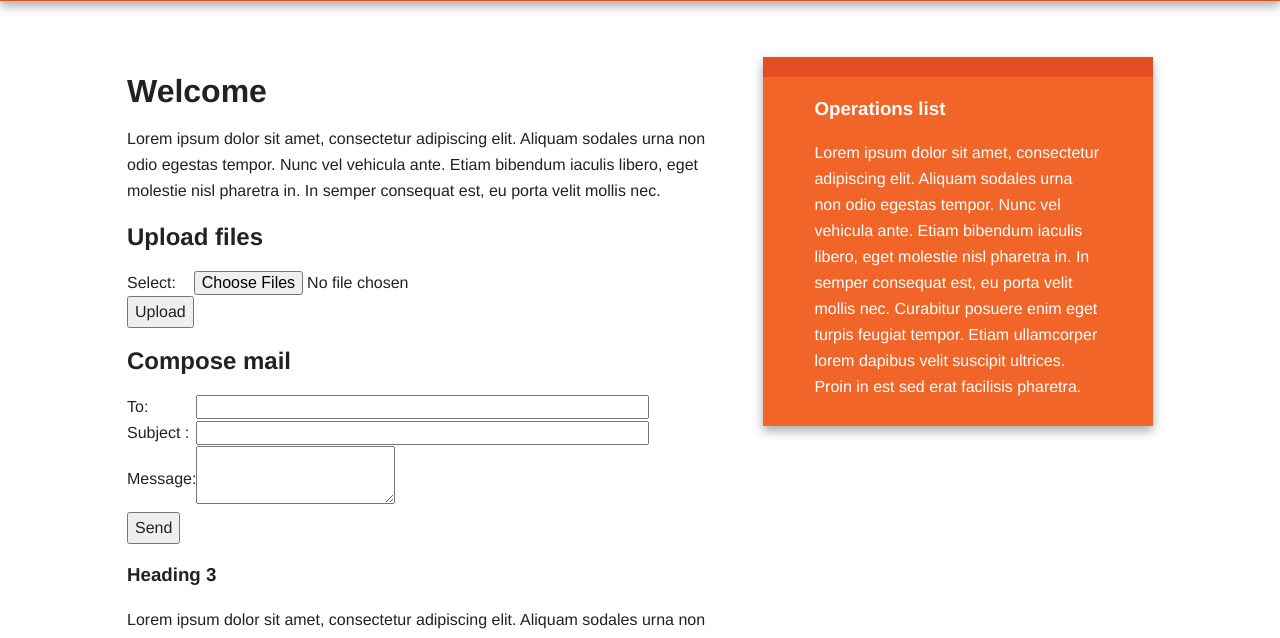
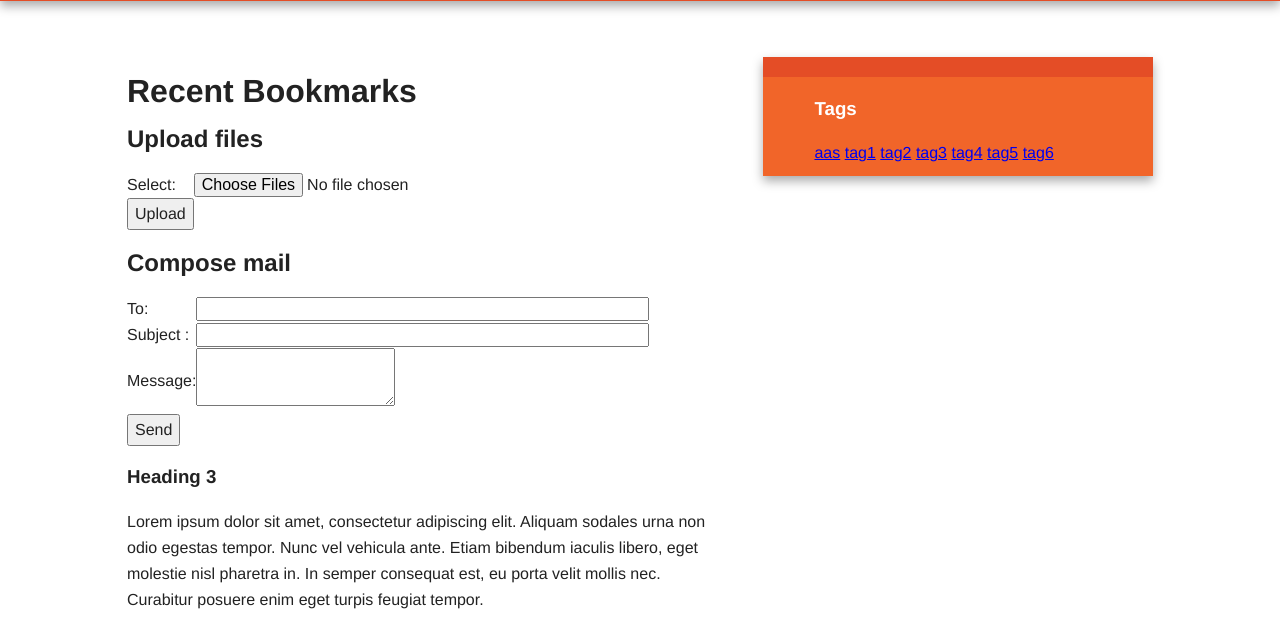
Before and after one commit to kpahwani/FlaskProject, a Flask app: template thermos/templates/index.html in a window 1280 px wide. Shown: the part 95-733 px from the top of the page. Run offline with Flask 2, Linux system fonts and the light colour scheme; the template is opened without the code that fills it: values that come from a table or form of the project are taken from there, others are empty; data comes from the database, SQL or seed files in the repository; both versions use the stored data as it was after the commit; parts of the project's set-up code (start-up, migrations or seed data) failed here and were passed over; some libraries are stand-ins or nearby versions.

Commit message:
Tagging support added

```diff
--- a/manage.py
+++ b/manage.py
@@ -1,10 +1,14 @@
 """
 Doctsring
 """
+from thermos.models import User, Bookmark, Tag
 from flask_script import Manager, prompt_bool
 from thermos.views import app, db
+from flask_migrate import Migrate, MigrateCommand
 
 MANAGER = Manager(app)
+MIGRATE = Migrate(app, db)
+MANAGER.add_command('db', MigrateCommand)
 
 
 @MANAGER.command
--- a/thermos/__init__.py
+++ b/thermos/__init__.py
@@ -3,6 +3,7 @@ from flask import Flask
 from flask_sqlalchemy import SQLAlchemy
 from flask_mail import Mail
 from flask_login import LoginManager
+from flask_moment import Moment
 
 BASEDIR = os.path.abspath(os.path.dirname(__file__))
 UPLOAD_FOLDER = os.path.join(BASEDIR, 'uploads/')
@@ -23,12 +24,14 @@ app.config['MAIL_USE_SSL'] = False
 mail = Mail(app)
 db = SQLAlchemy(app)
 
-
 # login configuration
 login_manager = LoginManager()
 login_manager.session_protection = 'strong'
 login_manager.login_view = 'login'
 login_manager.init_app(app)
 
+#Moment
+moment = Moment(app)
+
 import thermos.views
 import thermos.models
--- a/thermos/forms.py
+++ b/thermos/forms.py
@@ -1,12 +1,14 @@
 from flask_wtf import FlaskForm as Form
 from wtforms.fields import StringField, PasswordField, MultipleFileField, TextAreaField
 from wtforms.fields.html5 import URLField, EmailField
-from wtforms.validators import DataRequired, url, Email
+from wtforms.validators import DataRequired, url, Email, Regexp
 
 
 class BookmarkForm(Form):
     url = URLField('The URL for your bookmark:', validators=[DataRequired(), url])
     description = StringField('Add an optional description:')
+    tags = StringField('Tags', validators=[Regexp(r'^[a-zA-Z0-9, ]*$',
+                                                  message='Tags can only contain letters and numbers')])
 
 
 class RegisterForm(Form):
--- a/thermos/models.py
+++ b/thermos/models.py
@@ -3,6 +3,11 @@ from thermos.views import db
 from sqlalchemy import desc
 from flask_login import UserMixin
 from werkzeug.security import check_password_hash, generate_password_hash
+
+tags = db.Table('bookmark_tag',
+                db.Column('tag_id', db.Integer, db.ForeignKey('tag.id')),
+                db.Column('bookmark_id', db.Integer, db.ForeignKey('bookmark.id'))
+               )
 
 
 class Bookmark(db.Model):
@@ -11,6 +16,7 @@ class Bookmark(db.Model):
     date = db.Column(db.DateTime, default=datetime.utcnow)
     description = db.Column(db.String(300))
     user_id = db.Column(db.Integer, db.ForeignKey('user.id'), nullable=False)
+    _tags = db.relationship('Tag', secondary=tags, backref=db.backref('bookmarks', lazy='dynamic'))
 
     def __repr__(self):
         return "Bookmark {} : {}".format(self.description, self.url)
@@ -18,6 +24,15 @@ class Bookmark(db.Model):
     @staticmethod
     def new_bookmarks(num):
         return Bookmark.query.order_by(desc(Bookmark.date)).limit(num)
+
+    @property
+    def tags(self):
+        return ','.join([t.name for t in self._tags])
+
+    @tags.setter
+    def tags(self, string):
+        if string:
+            self._tags = [Tag.get_or_create(name) for name in string.split(',')]
 
 
 class User(db.Model, UserMixin):
@@ -44,3 +59,22 @@ class User(db.Model, UserMixin):
 
     def __repr__(self):
         return "User {}".format(self.username)
+
+
+class Tag(db.Model):
+    id = db.Column(db.Integer, primary_key=True)
+    name = db.Column(db.String(25), nullable=False, unique=True, index=True)
+
+    @staticmethod
+    def get_or_create(name):
+        try:
+            return Tag.query.filter_by(name=name).one()
+        except:
+            return Tag(name=name)
+
+    @staticmethod
+    def all():
+        return Tag.query.all()
+
+    def __repr__(self):
+        return self.name
--- a/thermos/templates/base.html
+++ b/thermos/templates/base.html
@@ -52,8 +52,10 @@
 
                 {% block sidebar %}
                     <aside>
-                        <h3>Operations list</h3>
-                        <p>Lorem ipsum dolor sit amet, consectetur adipiscing elit. Aliquam sodales urna non odio egestas tempor. Nunc vel vehicula ante. Etiam bibendum iaculis libero, eget molestie nisl pharetra in. In semper consequat est, eu porta velit mollis nec. Curabitur posuere enim eget turpis feugiat tempor. Etiam ullamcorper lorem dapibus velit suscipit ultrices. Proin in est sed erat facilisis pharetra.</p>
+                        <h3>Tags</h3>
+                            {% for t in all_tags() %}
+                                <a href="{{ url_for('tag', name=t) }}">{{ t }}</a>
+                            {% endfor %}
                     </aside>
                 {% endblock %}
 
@@ -66,19 +68,7 @@
             </footer>
         </div>
 
-        <script src="//ajax.googleapis.com/ajax/libs/jquery/1.11.2/jquery.min.js"></script>
-        <script>window.jQuery || document.write('<script src="../static/js/vendor/jquery-1.11.2.min.js"><\/script>')</script>
-
-        <script src="../static/js/main.js"></script>
-
-        <!-- Google Analytics: change UA-XXXXX-X to be your site's ID. -->
-        <script>
-            (function(b,o,i,l,e,r){b.GoogleAnalyticsObject=l;b[l]||(b[l]=
-            function(){(b[l].q=b[l].q||[]).push(arguments)});b[l].l=+new Date;
-            e=o.createElement(i);r=o.getElementsByTagName(i)[0];
-            e.src='//www.google-analytics.com/analytics.js';
-            r.parentNode.insertBefore(e,r)}(window,document,'script','ga'));
-            ga('create','UA-XXXXX-X','auto');ga('send','pageview');
-        </script>
+        {{ moment.include_jquery() }}
+        {{ moment.include_moment() }}
     </body>
 </html>
--- a/thermos/templates/index.html
+++ b/thermos/templates/index.html
@@ -7,16 +7,11 @@ Thermos -- Welcome
 {% block content %}
     <article>
         <header>
-            <h1>Welcome</h1>
-            <p>Lorem ipsum dolor sit amet, consectetur adipiscing elit. Aliquam sodales urna non odio egestas tempor. Nunc vel vehicula ante. Etiam bibendum iaculis libero, eget molestie nisl pharetra in. In semper consequat est, eu porta velit mollis nec.</p>
-            {% if new_bookmarks %}
-                <ul>
-                {% for bookmarks in new_bookmarks %}
-                    <li>
-                        <a href="{{ url_for('user', username=bookmarks.user.username) }}">{{ bookmarks.user.username }}</a> added {{bookmarks.url }}
-                    </li>
-                {% endfor %}
-                </ul>
+            <h1>Recent Bookmarks</h1>
+            {% if new_bookmarks.count()>0  %}
+                {% with bookmarks = new_bookmarks %}
+                    {% include "bookmark_list.html" %}
+                {% endwith %}
             {% endif %}
         </header>
         <h2>Upload files</h2>
@@ -29,7 +24,7 @@ Thermos -- Welcome
                         <td>
                             <button type="submit">Upload</button>
                         </td>
-                        <td></td    >
+                        <td></td>
                     </tr>
                 </table>
             </form>
--- a/thermos/views.py
+++ b/thermos/views.py
@@ -3,9 +3,9 @@ Module
 """
 import os
 from thermos import app, db, login_manager, mail
-from flask import render_template, url_for, request, redirect, flash, session
+from flask import render_template, url_for, request, redirect, flash, abort
 from thermos.forms import BookmarkForm, LoginForm, RegisterForm, UploadFileForm, MailForm
-from thermos.models import Bookmark, User
+from thermos.models import Bookmark, User, Tag
 from werkzeug.utils import secure_filename
 from flask_mail import Message
 from flask_login import login_required, login_user, logout_user, current_user
@@ -45,12 +45,13 @@ def add():
     if form.validate_on_submit():
         url = form.url.data
         description = form.description.data
-        bm = Bookmark(url=url, description=description, user_id=current_user.id)
+        tags = form.tags.data
+        bm = Bookmark(url=url, description=description, user_id=current_user.id, tags=tags)
         db.session.add(bm)
         db.session.commit()
         flash("Stored : {}".format(description))
         return redirect(url_for('index'))
-    return render_template('add.html', form=form)
+    return render_template('bookmark_form.html', form=form, title='Add bookmark')
 
 
 @app.route('/signup', methods=['POST', 'GET'])
@@ -137,6 +138,48 @@ def user(username):
     return render_template('user.html', user=user)
 
 
+@app.route('/edit/<int:bookmark_id>', methods=['GET', 'POST'])
+@login_required
+def edit_bookmark(bookmark_id):
+    bookmark = Bookmark.query.get_or_404(bookmark_id)
+    if current_user != bookmark.user:
+        abort(403)
+    form = BookmarkForm(obj=bookmark)
+    if form.validate_on_submit():
+        form.populate_obj(bookmark)
+        db.session.commit()
+        flash('Updated {}'.format(bookmark.description))
+        return redirect(url_for('user', username=current_user.username))
+    return render_template('bookmark_form.html', form=form, title='Edit bookmark')
+
+
+@app.route('/delete/<int:bookmark_id>', methods=['GET', 'POST'])
+@login_required
+def delete_bookmark(bookmark_id):
+    bookmark = Bookmark.query.get_or_404(bookmark_id)
+    if current_user != bookmark.user:
+        abort(403)
+    if request.method=='POST':
+        db.session.delete(bookmark)
+        db.session.commit()
+        flash('Successfully deleted {}'.format(bookmark.description))
+        return redirect(url_for('user', username=current_user.username))
+    else:
+        flash('Confirm deleting the bookmark')
+    return render_template('confirm_delete.html', bookmark=bookmark, nolinks=True)
+
+
+@app.route('/tag/<name>')
+def tag(name):
+    tag = Tag.query.filter_by(name=name).first_or_404()
+    return render_template('tag.html', tag=tag)
+
+
+@app.context_processor
+def inject_tags():
+    return dict(all_tags=Tag.all)
+
+
 @app.route('/logout')
 def logout():
     """
```
Also changed, not shown: thermos/templates/bookmark_form.html (renamed from thermos/templates/add.html, +4 -3 lines), thermos/thermos.db.
